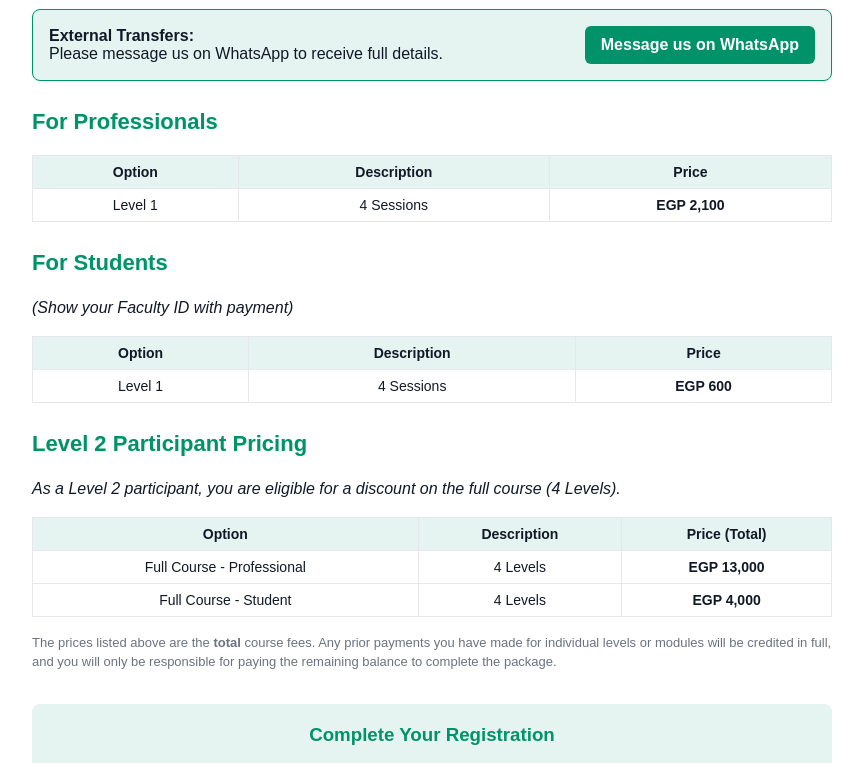
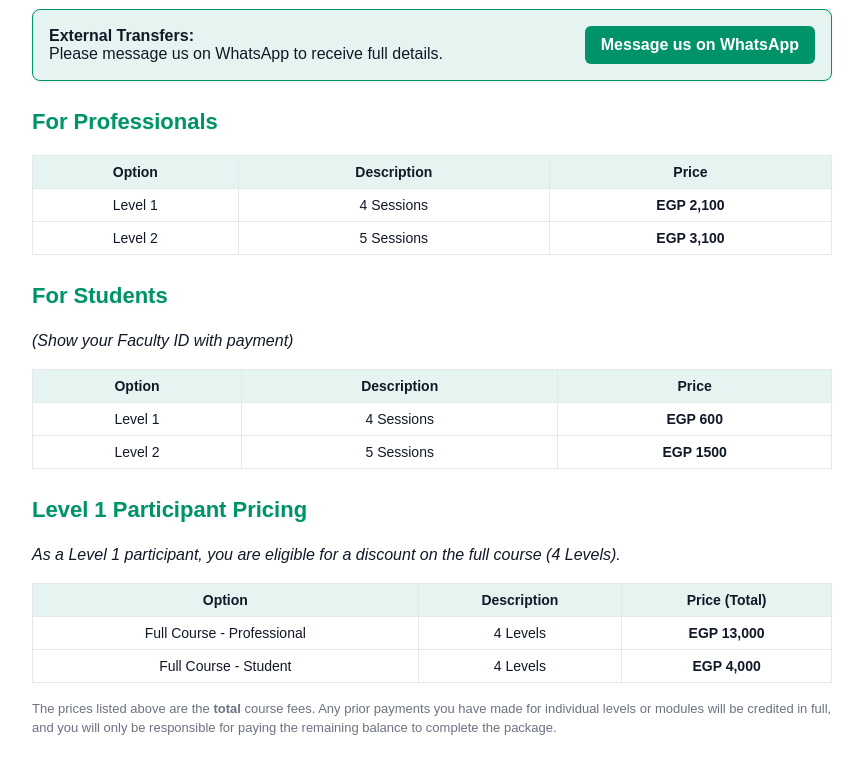
Before and after one commit to gridacad/pay, a plain HTML site: page r2.html in a window 1280 px wide. Shown: the part 673-1436 px from the top of the page, without its empty margins (208-1071 px from the left). Drawn offline with Linux system fonts and the light colour scheme.

Commit message:
added Lv2

```diff
--- a/r2.html
+++ b/r2.html
@@ -157,6 +157,14 @@
           <td>4 Sessions</td>
           <td><strong>EGP 2,100</strong></td>
         </tr>
+
+                <tr>
+          <td>Level 2</td>
+          <td>5 Sessions</td>
+          <td><strong>EGP 3,100</strong></td>
+        </tr>
+
+
       </table>
     </div>
 
@@ -178,6 +186,14 @@
           <td>4 Sessions</td>
           <td><strong>EGP 600</strong></td>
         </tr>
+
+                <tr>
+          <td>Level 2</td>
+          <td>5 Sessions</td>
+          <td><strong>EGP 1500</strong></td>
+        </tr>
+
+
       </table>
     </div>
 
@@ -185,8 +201,8 @@
 
 
 <div class="section">
-        <h2>Level 2 Participant Pricing</h2>
-        <p><em>As a Level 2 participant, you are eligible for a discount on the full course (4 Levels).</em></p>
+        <h2>Level 1 Participant Pricing</h2>
+        <p><em>As a Level 1 participant, you are eligible for a discount on the full course (4 Levels).</em></p>
 
         <table>
             <tr>
```
